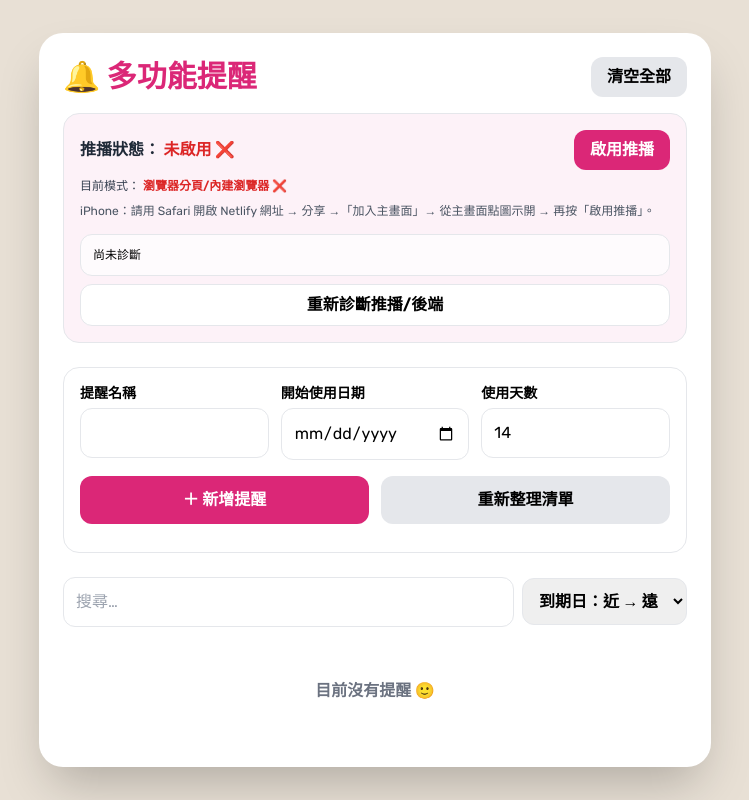
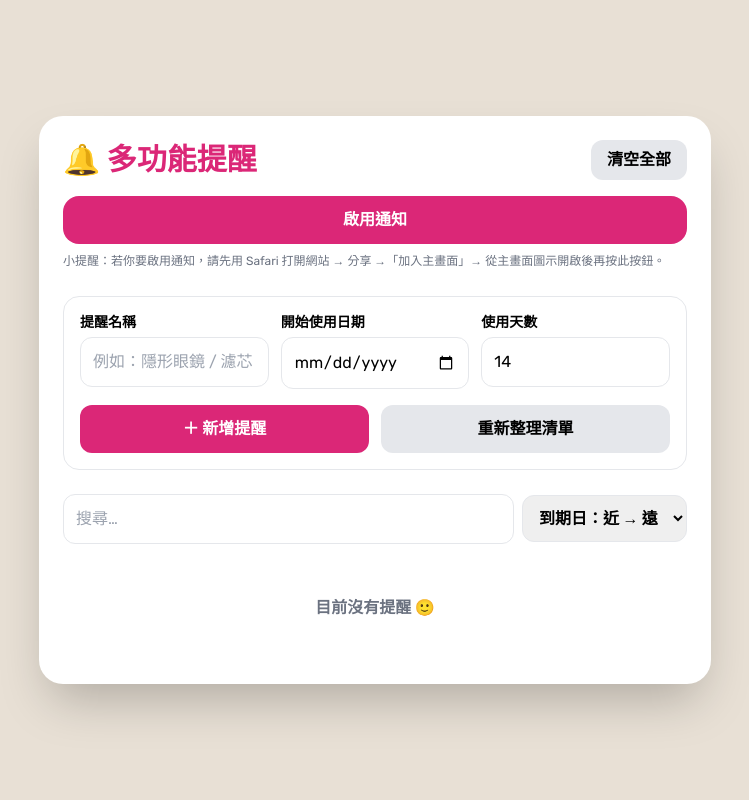
Before and after one commit to a29392762-afk/reminder-pwa, a website: page index.html in a window 1280 px wide. Shown: the whole page, without its empty margins (265-1014 px from the left). Drawn offline with nearby package versions, Linux system fonts and the light colour scheme.

Commit message:
Update index.html

```diff
--- a/index.html
+++ b/index.html
@@ -26,41 +26,15 @@
       <button @click="resetAll" class="px-4 py-2 rounded-xl bg-gray-200 font-bold">清空全部</button>
     </div>
 
-    <!-- Push / PWA 狀態 -->
-    <div class="rounded-2xl border p-4 mb-6 bg-pink-50">
-      <div class="flex flex-wrap items-center gap-2 justify-between">
-        <div class="font-bold text-gray-800">
-          推播狀態：
-          <span :class="pushEnabled ? 'text-emerald-700' : 'text-red-600'">
-            {{ pushEnabled ? '已啟用 ✅' : '未啟用 ❌' }}
-          </span>
-        </div>
-        <button @click="enablePush"
-          class="px-4 py-2 rounded-xl font-black"
-          :class="pushEnabled ? 'bg-emerald-200' : 'bg-pink-600 text-white'">
-          {{ pushEnabled ? '重新檢查' : '啟用推播' }}
-        </button>
-      </div>
-
-      <div class="text-xs text-gray-700 mt-2">
-        目前模式：
-        <b :class="isStandalone ? 'text-emerald-700' : 'text-red-600'">
-          {{ isStandalone ? '主畫面App（standalone）✅' : '瀏覽器分頁/內建瀏覽器 ❌' }}
-        </b>
-      </div>
-
-      <p class="text-xs text-gray-600 mt-2 leading-relaxed">
-        iPhone：請用 Safari 開啟 Netlify 網址 → 分享 →「加入主畫面」→ 從主畫面點圖示開 → 再按「啟用推播」。
+    <!-- 推播：不顯示狀態，只保留按鈕 -->
+    <div class="mb-6">
+      <button @click="enablePush"
+        class="w-full px-4 py-3 rounded-2xl font-black bg-pink-600 text-white">
+        啟用通知
+      </button>
+      <p class="text-xs text-gray-500 mt-2 leading-relaxed">
+        小提醒：若你要啟用通知，請先用 Safari 打開網站 → 分享 →「加入主畫面」→ 從主畫面圖示開啟後再按此按鈕。
       </p>
-
-      <!-- 診斷面板 -->
-      <div class="mt-3 text-xs font-mono bg-white/70 border rounded-xl p-3 whitespace-pre-wrap">
-{{ debugText }}
-      </div>
-      <button @click="runDebug"
-        class="mt-2 w-full px-4 py-2 rounded-xl bg-white border font-bold">
-        重新診斷推播/後端
-      </button>
     </div>
 
     <!-- 新增提醒：開始使用日期 + 使用天數 -->
@@ -69,7 +43,7 @@
         <div class="md:col-span-2">
           <label class="block text-sm font-bold mb-1">提醒名稱</label>
           <input v-model.trim="draft.title" class="w-full border rounded-xl p-3"
-                 placeholder="                   " />
+                 placeholder="例如：隱形眼鏡 / 濾芯 / 保養" />
         </div>
 
         <div class="md:col-span-2">
@@ -98,10 +72,6 @@
           重新整理清單
         </button>
       </div>
-
-      <p class="text-xs text-gray-600 mt-3 leading-relaxed">
-
-      </p>
     </div>
 
     <!-- 清單 -->
@@ -171,11 +141,6 @@ createApp({
 
     const draft = ref({ title: '', startDate: '', useDays: 14 });
 
-    const pushEnabled = ref(false);
-    const isStandalone = ref(false);
-
-    const debugText = ref('尚未診斷');
-
     const today0 = () => { const d=new Date(); d.setHours(0,0,0,0); return d; };
     const toDate0 = (s) => { const d=new Date(s); d.setHours(0,0,0,0); return d; };
 
@@ -194,14 +159,13 @@ createApp({
     });
 
     const formatDate = (s) => s ? new Date(s).toLocaleDateString('zh-TW') : '';
-
     const daysLeft = (r) => Math.ceil((toDate0(r.dueDate) - today0()) / 86400000);
 
     const status = (r) => {
       const dl = daysLeft(r);
       if (dl < 0) return 'overdue';
       if (dl === 0) return 'due';
-      if (dl <= 2) return 'soon';   // 到期前 2 天算快到了（可自行調整）
+      if (dl <= 2) return 'soon';
       return 'ok';
     };
 
@@ -288,23 +252,16 @@ createApp({
     }
 
     async function enablePush() {
-      // 先嚴格要求：主畫面模式
       const standalone =
         window.matchMedia('(display-mode: standalone)').matches ||
         window.navigator.standalone === true;
 
       if (!standalone) {
-        alert('請先「加入主畫面」，並從主畫面圖示打開，再啟用推播');
+        alert('請先「加入主畫面」，並從主畫面圖示打開，再啟用通知');
         return;
       }
-
-      if (!('serviceWorker' in navigator)) {
-        alert('此環境沒有 Service Worker（請確認 HTTPS 且 sw.js 可讀）');
-        return;
-      }
-
-      if (!('PushManager' in window)) {
-        alert('目前環境沒有 PushManager（iOS 有時需刪除主畫面 App 後重裝）');
+      if (!('serviceWorker' in navigator) || !('PushManager' in window) || !('Notification' in window)) {
+        alert('此環境不支援推播（請確認已加入主畫面，且網站為 HTTPS）');
         return;
       }
 
@@ -312,13 +269,12 @@ createApp({
 
       const keyRes = await fetch('/.netlify/functions/vapidPublicKey', { cache:'no-store' });
       const keyText = await keyRes.text();
-      if (!keyRes.ok) return alert(`取得 VAPID key 失敗：${keyRes.status}\n${keyText}`);
+      if (!keyRes.ok) return alert(`取得推播金鑰失敗：${keyRes.status}\n${keyText}`);
       const { publicKey } = JSON.parse(keyText);
 
       const perm = await Notification.requestPermission();
       if (perm !== 'granted') {
-        alert('你沒有允許通知，無法推播');
-        pushEnabled.value = false;
+        alert('你沒有允許通知，無法啟用');
         return;
       }
 
@@ -336,13 +292,10 @@ createApp({
       const saveText = await saveRes.text();
       if (!saveRes.ok) {
         alert(`訂閱保存失敗：${saveRes.status}\n${saveText}`);
-        pushEnabled.value = false;
         return;
       }
 
-      pushEnabled.value = true;
-      alert('推播已啟用 ✅');
-      await runDebug();
+      alert('通知已啟用 ✅');
     }
 
     async function resetAll() {
@@ -351,82 +304,21 @@ createApp({
       await refresh();
     }
 
-    async function runDebug() {
-      const standalone =
-        window.matchMedia('(display-mode: standalone)').matches ||
-        window.navigator.standalone === true;
-
-      let swRegOk = false;
-      let swScope = '';
-      let swErr = '';
-
-      try {
-        const reg = await navigator.serviceWorker.getRegistration('/');
-        if (reg) { swRegOk = true; swScope = reg.scope || ''; }
-      } catch (e) {
-        swErr = String(e);
-      }
-
-      let swFetch = '';
-      try {
-        const r = await fetch('/sw.js', { cache: 'no-store' });
-        swFetch = `${r.status} ${r.ok ? 'OK' : 'FAIL'}`;
-      } catch (e) {
-        swFetch = `FETCH_ERR ${String(e)}`;
-      }
-
-      let fnFetch = '';
-      try {
-        const r = await fetch('/.netlify/functions/vapidPublicKey', { cache: 'no-store' });
-        fnFetch = `${r.status} ${r.ok ? 'OK' : 'FAIL'}`;
-      } catch (e) {
-        fnFetch = `FETCH_ERR ${String(e)}`;
-      }
-
-      debugText.value =
-        `standalone: ${standalone}\n` +
-        `serviceWorker in navigator: ${'serviceWorker' in navigator}\n` +
-        `PushManager in window: ${'PushManager' in window}\n` +
-        `Notification in window: ${'Notification' in window}\n` +
-        `Notification.permission: ${('Notification' in window) ? Notification.permission : 'N/A'}\n` +
-        `SW registration: ${swRegOk}  scope: ${swScope}\n` +
-        `GET /sw.js: ${swFetch}\n` +
-        `GET /.netlify/functions/vapidPublicKey: ${fnFetch}\n` +
-        (swErr ? `SW error: ${swErr}\n` : '');
-    }
-
     onMounted(async () => {
-      isStandalone.value =
-        window.matchMedia('(display-mode: standalone)').matches ||
-        window.navigator.standalone === true;
-
       // 預先註冊 SW（讓 iOS 比較穩）
       if ('serviceWorker' in navigator) {
         try { await navigator.serviceWorker.register('/sw.js'); } catch {}
       }
-
-      // 初始狀態
-      pushEnabled.value =
-        ('serviceWorker' in navigator) &&
-        ('PushManager' in window) &&
-        ('Notification' in window) &&
-        (Notification.permission === 'granted') &&
-        isStandalone.value;
-
       try { await refresh(); } catch (e) { console.error(e); }
-      await runDebug();
     });
 
     return {
       reminders, keyword, sortBy, draft,
       previewDueDate,
       filtered,
-      pushEnabled,
-      isStandalone,
       enablePush,
       addReminder, refresh, del, resetAll,
-      formatDate, daysLeft, badgeText, badgeClass, cardClass,
-      debugText, runDebug
+      formatDate, daysLeft, badgeText, badgeClass, cardClass
     };
   }
 }).mount('#app');
```
